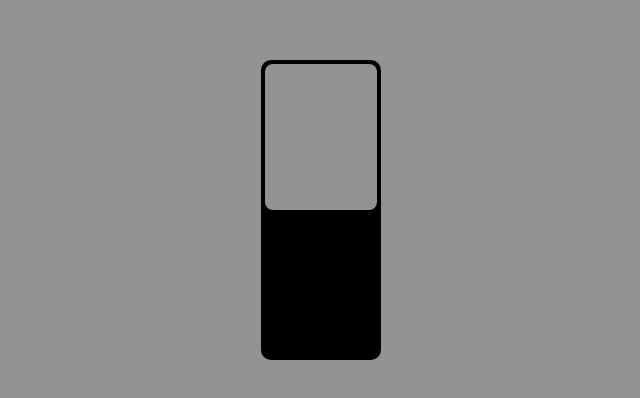
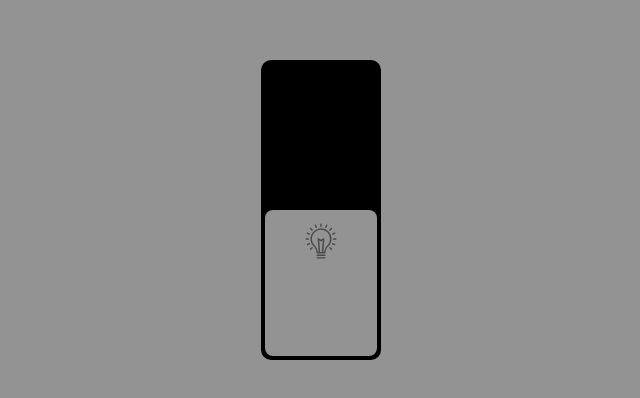
Before and after one commit to samseg01/themes-slicer, a plain HTML site: page index.html in a window 1280 px wide. Shown: the part 198-596 px from the top of the page, without its empty margins (319-959 px from the left). Drawn offline with Linux system fonts and the light colour scheme.

Commit message:
atualização de desing

```diff
--- a/index.html
+++ b/index.html
@@ -3,7 +3,7 @@
 <head>
     <meta charset="UTF-8">
     <meta name="viewport" content="width=device-width, initial-scale=1.0">
-    <title>Document</title>
+    <title>ilumination</title>
     <link rel="stylesheet" href="style.css">
 </head>
 <body>
@@ -11,7 +11,9 @@
         <div class="fake-border"></div>
 
         <div class="box">
-            <div class="content"></div>
+            <div class="content">
+                <img src="/lamp.svg" alt="" class="imgLamp">
+            </div>
         </div>
         <input type="range" id="range" min="0" max="100">
     </container>
--- a/index.js
+++ b/index.js
@@ -1,11 +1,20 @@
 const range = document.getElementById('range');
-const box = document.querySelector('.content')
-const extBox = document.querySelector('.box')
+const box = document.querySelector('.content');
+const extBox = document.querySelector('.box');
+const lamp = document.querySelector('.imgLamp');
+
 function nivel(){
     let valor = Number(range.value)
     box.style.height = (valor) + '%' ;
 
     document.querySelector('.cnt').style.opacity = valor/100+0.08;
+    lamp.style.opacity = valor/100;
+
+    if(valor<=25){
+        lamp.style.display = 'none';
+    }else{
+        lamp.style.display = 'block';
+    }
 }
 
 setInterval(nivel, 10);
--- a/style.css
+++ b/style.css
@@ -38,6 +38,16 @@ body {
 
     border: 4px solid black;
     border-radius: 10px;
+
+    display: flex;
+    justify-content: end;
+    align-items: end;
+
+}
+img {
+    height: 30%;
+    min-height: 30px;
+    margin-top: 9px;
 }
 .content {
     height: 50px;
@@ -46,7 +56,9 @@ body {
     background-color: white;
 
     border-radius: 8px;
-
+    display: flex;
+    justify-content: center;
+    align-items: start;
 }
 /* Reset de estilos padrão para o input range */
 input[type="range"] {
@@ -57,13 +69,13 @@ input[type="range"] {
     border-radius: 10px;
     outline: none;
     margin: 20px 0;
-    rotate: 90deg;
+    rotate: -90deg;
 
-    position: absolute;
+    position: fixed;
     margin: 0px;
     top: 50%;
     right: 50%;
-    transform: translate(-20%,-125%);
+    transform: translate(18%,125%);
 }
 
 /* Estilizando a barra de preenchimento */
```
Also changed, not shown: lamp.svg (added).
